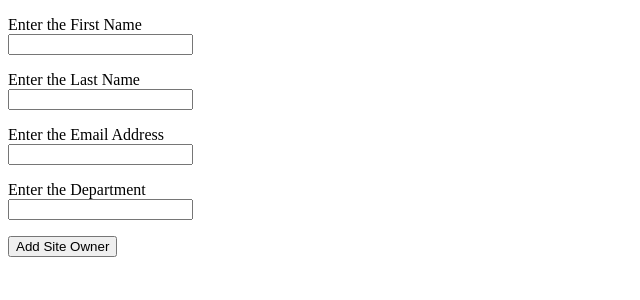
After one commit to yojohnyo/sitemgmt, a PHP site: page /addSiteOwner.html in a window 1280 px wide. The commit adds this page. Shown: the top 300 px of the page, without its empty margins (0-640 px from the left). Run offline with PHP 8.4, Linux system fonts and the light colour scheme.

Commit message:
Add site owner functionality

```diff
--- /dev/null
+++ b/addSiteOwner.html
@@ -0,0 +1,31 @@
+<!DOCTYPE html>
+<html lang="en">
+<head>
+    <title>Add Site Owner</title>
+    <meta charset="UTF-8">
+    <meta name="viewport" content="width=device-width, initial-scale=1.0">
+</head>
+<body>
+<div>
+    <div id="alertmsg">
+        <?php print $message;?>
+    </div>
+    <form action="addSiteOwner.php" method="POST">
+        <p>Enter the First Name<br>
+            <input type="text" name="firstName">
+        </p>
+        <p>Enter the Last Name<br>
+            <input type="text" name="lastName">
+        </p>
+        <p>Enter the Email Address<br>
+            <input type="text" name="ownerEmail">
+        </p>
+        <p>Enter the Department<br>
+            <input type="text" name="dept">
+        </p>
+
+        <input type="submit" name="Add Site Owner" value="Add Site Owner">
+    </form>
+</div>
+</body>
+</html>
--- a/install/createTable.php
+++ b/install/createTable.php
@@ -42,9 +42,10 @@ $sqlFileContents = "CREATE TABLE fileContents ("
     . "create_date TIMESTAMP DEFAULT CURRENT_TIMESTAMP"
     . ")";
 
-$sqlAlias = "CREATE TABLE siteOwners ("
+$sqlOwner = "CREATE TABLE siteOwners ("
     . "id INT(6) UNSIGNED AUTO_INCREMENT PRIMARY KEY,"
-    . "ownerName VARCHAR(30) NOT NULL,"
+    . "ownerFirstName VARCHAR(30) NOT NULL,"
+    . "ownerLastName VARCHAR(30) NOT NULL,"
     . "ownerEmail VARCHAR(30) NOT NULL,"
     . "ownerDept VARCHAR(30) NOT NULL,"
     . "create_date TIMESTAMP DEFAULT CURRENT_TIMESTAMP"
```
Also changed, not shown: addSiteOwner.php (added, +23 -0 lines), includes/includeFunctions.php (+19 -0 lines).
